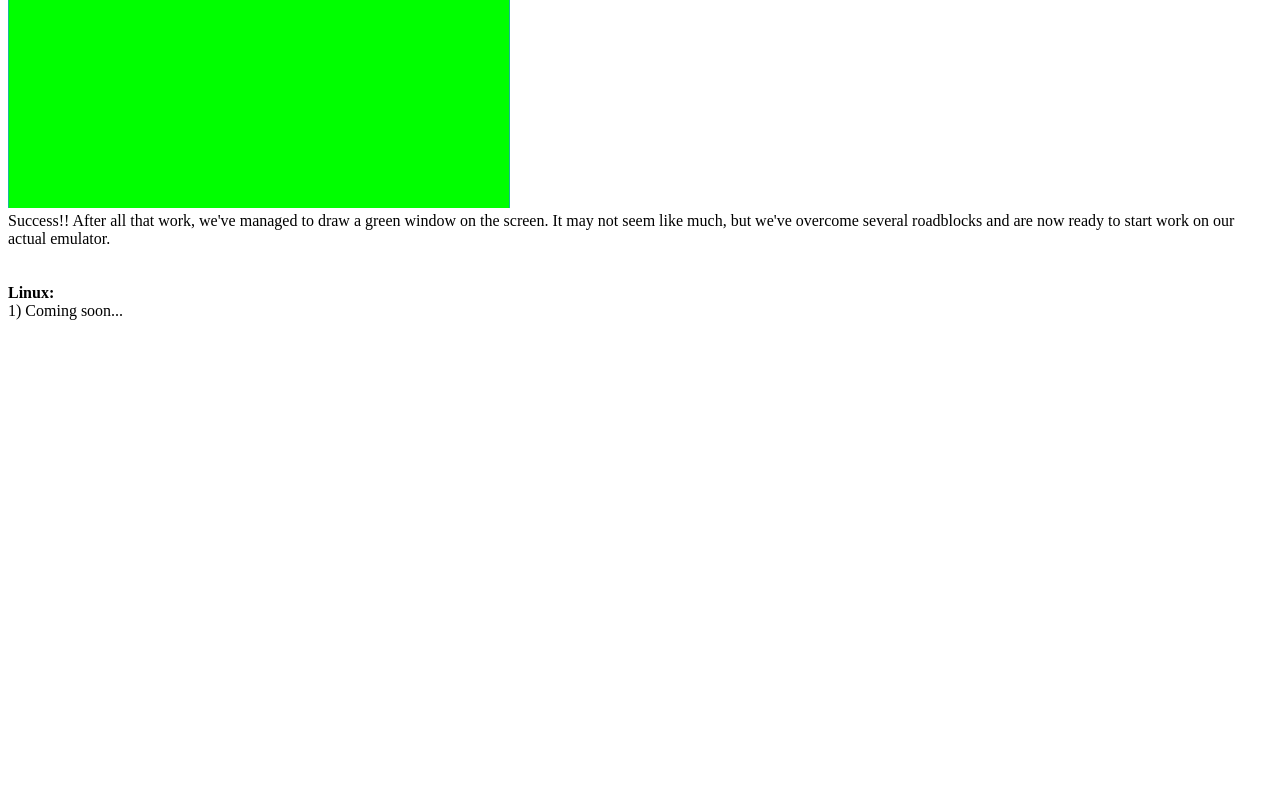
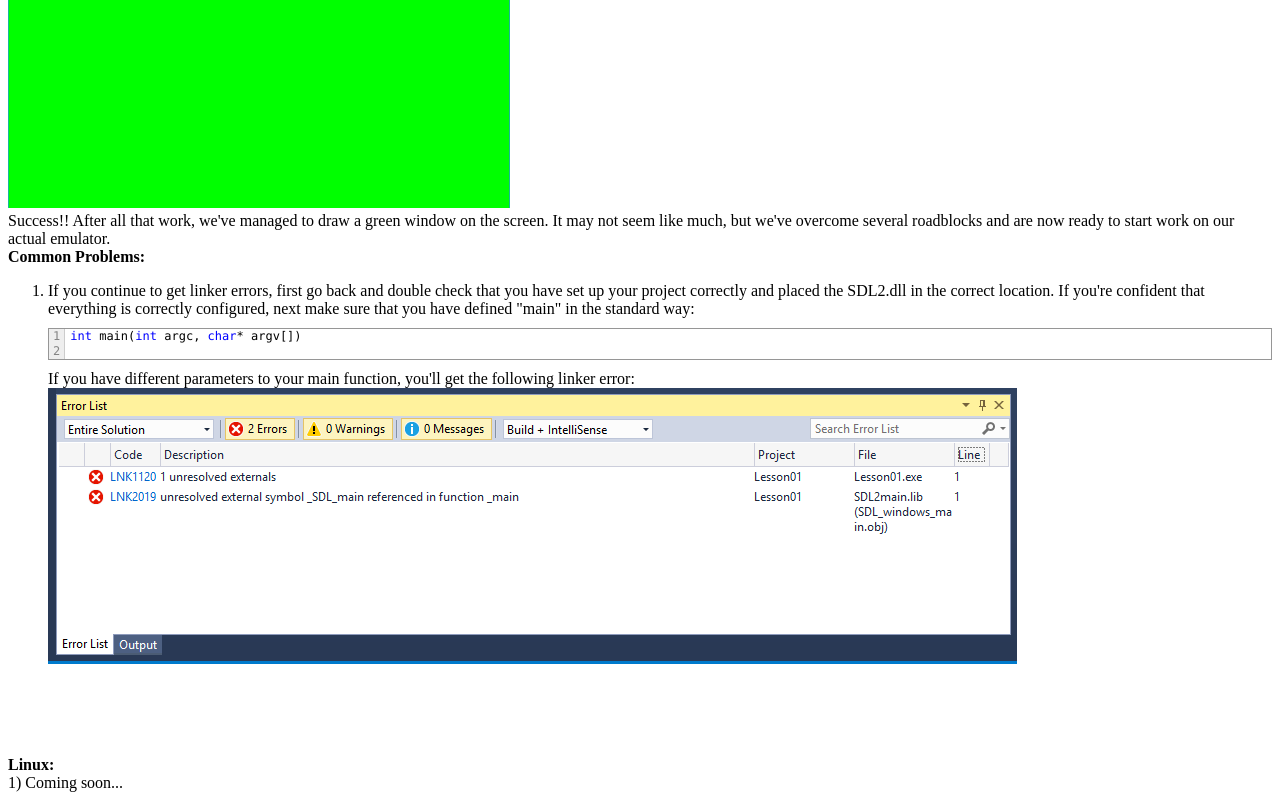
Before and after one commit to mjpatter88/mjpatter88.github.io, a plain HTML site: page writing/chip8/part02/index.html in a window 1280 px wide. Shown: the part 6827-7627 px from the top of the page. Before the commit the page ends 7155 px from the top, so only its background shows below. Drawn offline with Linux system fonts and the light colour scheme.

Commit message:
Added a potential error and solution to part02.

```diff
--- a/writing/chip8/part02/index.html
+++ b/writing/chip8/part02/index.html
@@ -278,6 +278,21 @@ int main(int argc, char* argv[])
             <br><img src="images/GreenScreen.png"><br>
             Success!! After all that work, we've managed to draw a green window on the screen. It may not seem like much, but we've overcome several
             roadblocks and are now ready to start work on our actual emulator.
+
+            <br><b>Common Problems:</b><br>
+                <ol>
+                    <li>
+                        If you continue to get linker errors, first go back and double check that you have set up your project correctly and placed the
+                        SDL2.dll in the correct location. If you're confident that everything is correctly configured, next make sure that you have defined
+                        "main" in the standard way:
+                        <pre class="sunlight-highlight-cpp">
+int main(int argc, char* argv[])
+                        </pre>
+                        If you have different parameters to your main function, you'll get the following linker error:
+                        <br><img src="images/MainError.png"><br>
+                    </li>
+                </ol>
+            <br><br>
         </div>
         <br><br>
         <div>
```
Also changed, not shown: writing/chip8/part02/images/MainError.png (added).
